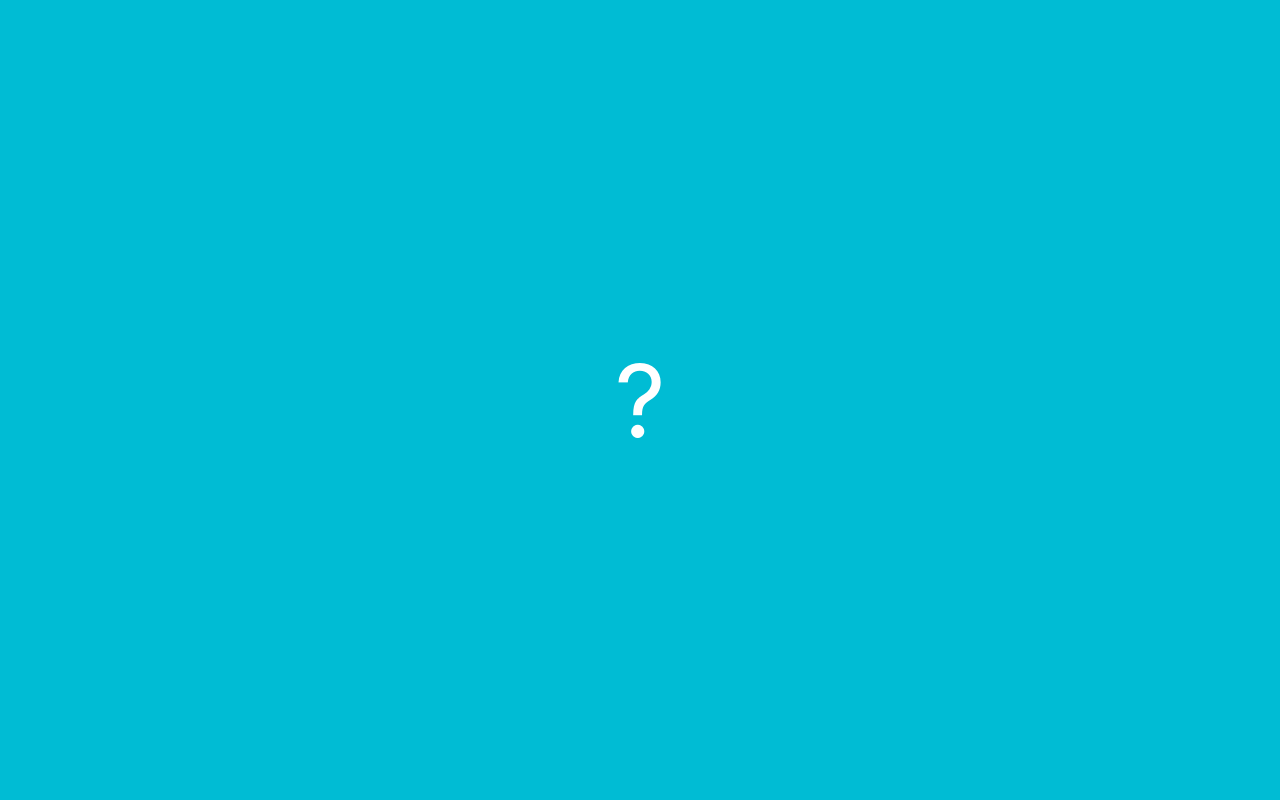
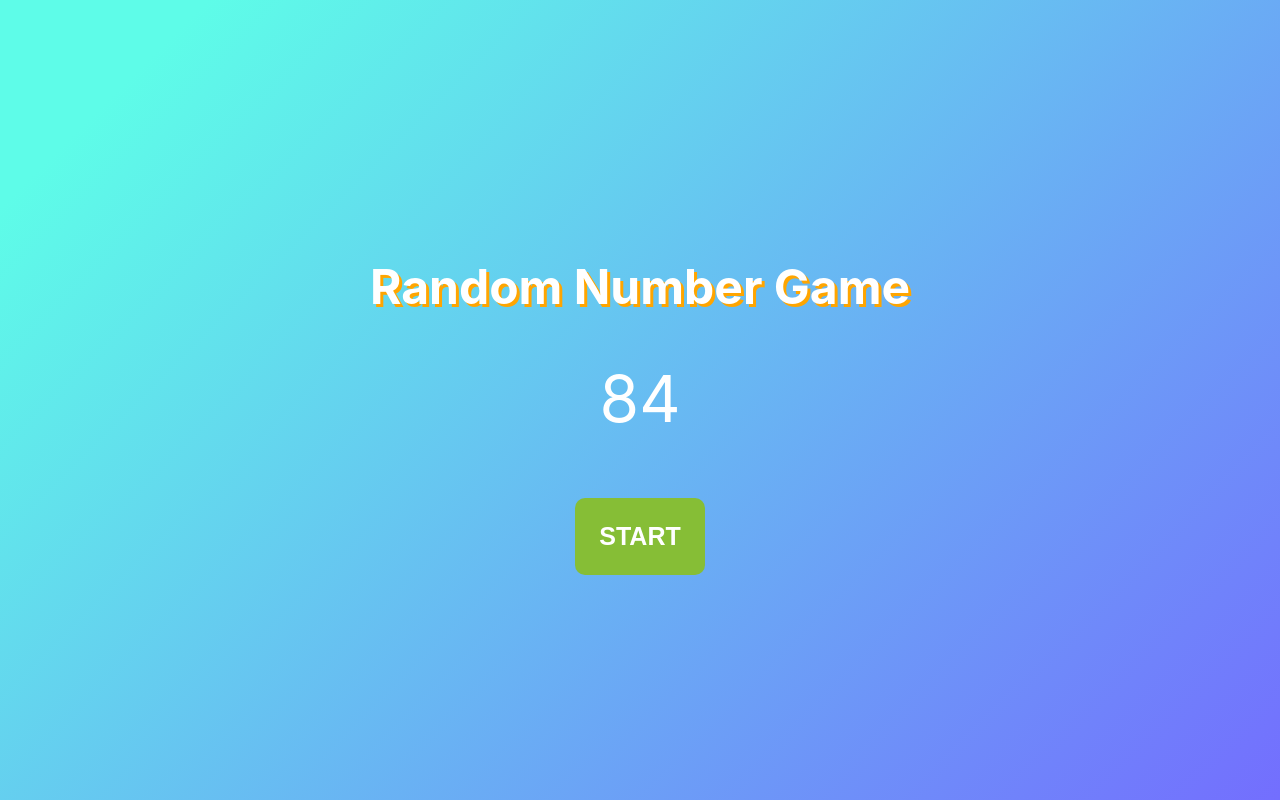
Before and after one commit to ybouhjira/react-number-game, a React (Create React App) app: page / in a window 1280 px wide. Built offline with nearby package versions, Linux system fonts and the light colour scheme.

Commit message:
feat: add h1

```diff
--- a/src/App.scss
+++ b/src/App.scss
@@ -1,11 +1,28 @@
 @use 'styles/colors';
+@use 'styles/mixins';
 
 .App {
+
+  font-size: 16px;
+  text-align: center;
+
+  h1 {
+    font-size: 3rem;
+    font-weight: bold;
+
+    color: white;
+    text-shadow: 3px 3px 0 orange;
+  }
+
   color: white;
-  background: colors.$base-color;
+  background: linear-gradient( 135deg, #5EFCE8 10%, #736EFE 100%);
   height: 100%;
-  font-size: 100px;
-  display: flex;
-  justify-content: center;
-  align-items: center;
+  flex-direction: column;
+  @include mixins.flex-center;
+
+  .number-animation {
+    font-size: 4rem;
+    height: 150px;
+    width: 150px;
+  }
 }
--- a/src/App.tsx
+++ b/src/App.tsx
@@ -1,19 +1,32 @@
-import React from 'react';
+import React, {useEffect, useState} from 'react';
 import './App.scss';
 import ChangingNumberAnimation from "./components/ChangingNumberAnimation/ChangingNumberAnimation";
 import SpinAnimation from "./components/SpinAnimation/SpinAnimation";
 import SwapAnimation from "./components/SwapAnimation/SwapAnimation";
+import Button from "./components/Button/Button"
 
 
 function App() {
+    const [started, setStarted] = useState(false)
+
+    const start = () => {
+        setStarted(true);
+    }
+
     return (
         <div className="App">
-        <SwapAnimation>
-            <SpinAnimation started={true} >
-                <ChangingNumberAnimation />
+            <h1>Random Number Game</h1>
+            <div className="number-animation">
+                <SwapAnimation started={started}>
+                    <SpinAnimation started={started}>
+                        <ChangingNumberAnimation/>
                     </SpinAnimation>
-            <SpinAnimation started={true} infinite={false}>?</SpinAnimation>
+                    <SpinAnimation started={started} infinite={false}>?</SpinAnimation>
                 </SwapAnimation>
+            </div>
+            <Button onClick={start}>
+                Start
+            </Button>
         </div>
     );
 }
--- /dev/null
+++ b/src/components/Button/Button.scss
@@ -0,0 +1,11 @@
+.button {
+  display: inline-block;
+  padding: 24px !important;
+  border-radius: 10px;
+  background: #86be36;
+  border: none;
+  color: white;
+  font-weight: bold;
+  text-transform: uppercase;
+  font-size: 25px;
+}
--- /dev/null
+++ b/src/components/Button/Button.tsx
@@ -0,0 +1,11 @@
+import {DetailedHTMLProps, HTMLAttributes} from "react";
+import cx from "classnames";
+import "./Button.scss"
+
+interface Props extends DetailedHTMLProps<HTMLAttributes<HTMLButtonElement>, HTMLButtonElement> {
+
+}
+
+export default function button({className, ...restProps}: Props) {
+    return <button className={cx(className, 'button')} {...restProps} />
+}
--- a/src/components/SwapAnimation/SwapAnimation.scss
+++ b/src/components/SwapAnimation/SwapAnimation.scss
@@ -4,21 +4,25 @@ $duration: 2s;
 
 .wrapper {
   @include mixins.flex-center;
+  position: relative;
 
-  border: 2px solid red;
+  justify-content: space-around;
 
-  .first, .second {
-    position: absolute;
+  &:not(.started) {
+    animation-play-state: paused;
   }
 
   .first {
     opacity: 1;
     animation: fade-out $duration ease 1 normal forwards;
+    animation-play-state: inherit;
   }
 
   .second {
+    @include mixins.absolute-center;
     opacity: 0;
     animation: fade-in $duration ease 1 normal forwards;
+    animation-play-state: inherit;
   }
 }
 
--- a/src/components/SwapAnimation/SwapAnimation.tsx
+++ b/src/components/SwapAnimation/SwapAnimation.tsx
@@ -1,12 +1,14 @@
-import {ReactElement, ReactNode} from "react";
+import {ReactNode} from "react";
 import "./SwapAnimation.scss"
+import cx from "classnames";
 
 interface Props {
     children: ReactNode[]
+    started?: boolean
 }
 
-export default function SwapAnimation({children}: Props) {
-    return <div className="wrapper">
+export default function SwapAnimation({children, started}: Props) {
+    return <div className={cx('wrapper', {started})}>
         <div className="first">
             {children[0]}
         </div>
```
Lines whose indentation alone changed are shown as unchanged.
